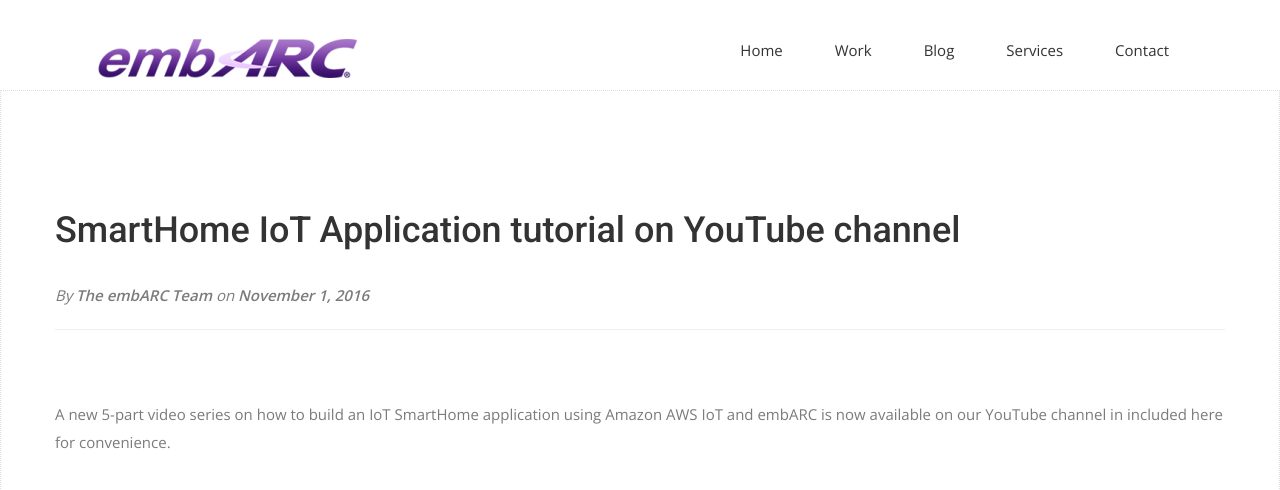
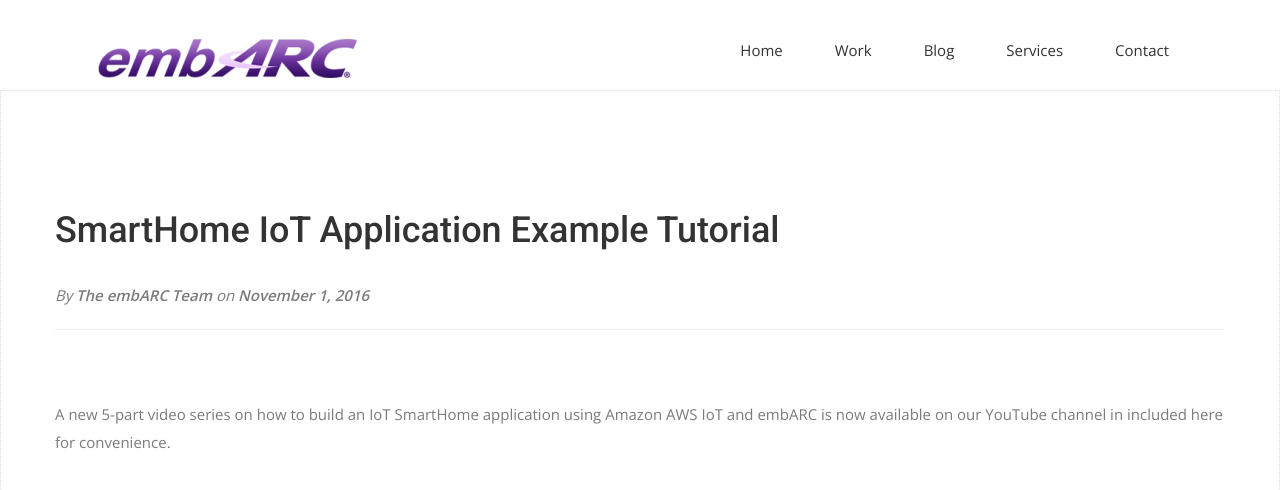
Before and after one commit to fbedard/crabme, a Jekyll site: the page built from _posts/2016-11-01-smarthome-video.md, in a window 1280 px wide and 900 px high, cut to the strip 0-490 px from the top of the window. Built offline with Jekyll 4.4.1, drawn with Linux system fonts in a browser that asks for light colours; nearby versions of some CDN libraries; some web fonts are replaced.

Commit message:
blog post formatting

```diff
--- a/_posts/2016-11-01-smarthome-video.md
+++ b/_posts/2016-11-01-smarthome-video.md
@@ -1,11 +1,11 @@
 ---
 layout: post
-title: "SmartHome IoT Application tutorial on YouTube channel"
+title: "SmartHome IoT Application Example Tutorial"
+date: 2016-11-01
 author: The embARC Team
 ---
 
 A new 5-part video series on how to build an IoT SmartHome application using Amazon AWS IoT and embARC is now available on our YouTube channel in included here for convenience.
-
 <br>
 <iframe width="560" height="315" src="https://www.youtube.com/embed/O4B9GkRF_NU" frameborder="0" allowfullscreen></iframe>
 <br>
```
Also changed, not shown: _posts/2016-06-27-embarc-201605.md (+2 -0 lines), _posts/2016-08-01-arc-summit-sv.md (+2 -0 lines).
